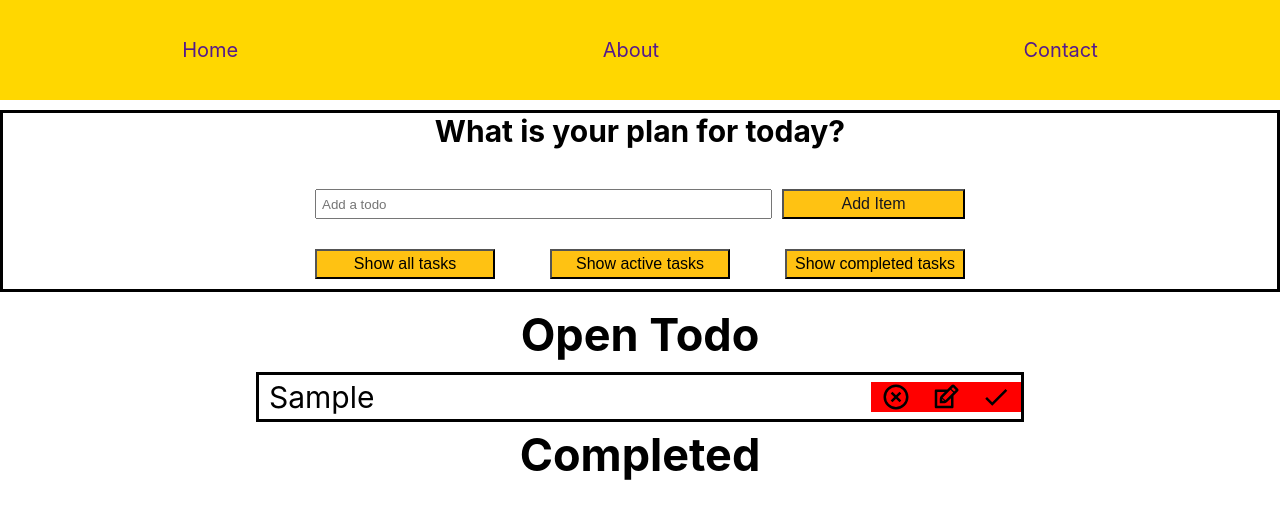
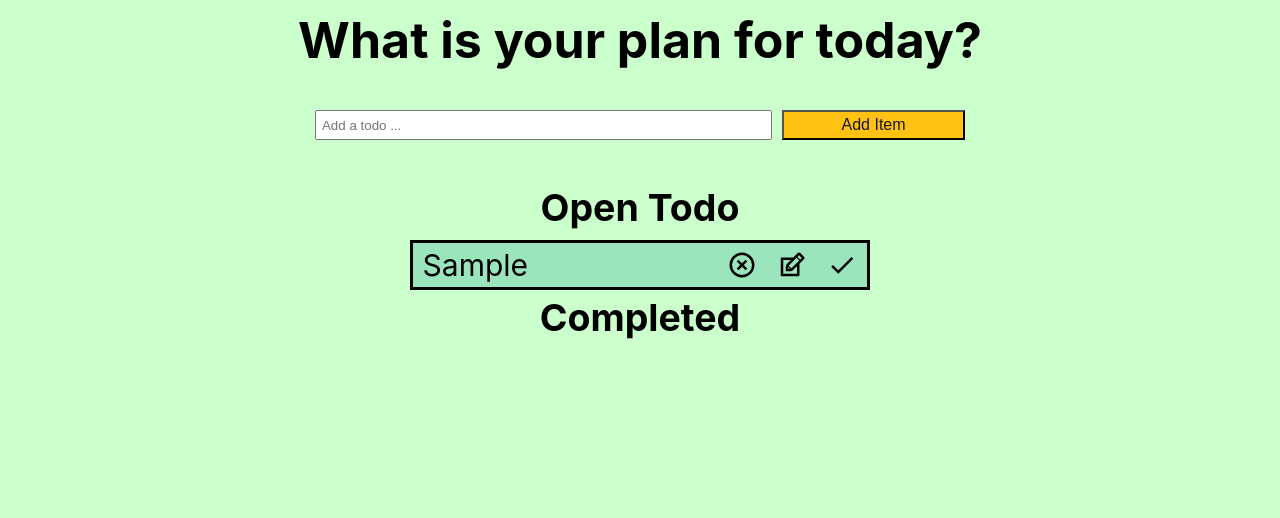
Before and after one commit to Moh-Khosravi/To-Do-App-Frontend, a React (Create React App) app: page / in a window 1280 px wide. Both pictures are taken after typing "Sample" into the empty fields and a click on the button "Add Item". Shown: the top 518 px of the page. Built offline with nearby package versions, Linux system fonts and the light colour scheme.

Commit message:
useReduce eingebaut

```diff
--- a/src/App.js
+++ b/src/App.js
@@ -1,25 +1,66 @@
-import { useState } from 'react';
-import Header from './components/Header';
+import { useReducer, useState } from 'react';
 import Form from './components/Form';
 import TodoBody from './components/TodoBody';
+import Popup from './components/Popup';
 /* import { openTodo } from './components/Form';
 import { completedTodo } from './components/Form'; */
 function App() {
-  const [input, setInput] = useState('');
-  const [list, setList] = useState([]);
-  const [edit, setEdit] = useState('');
+  function reducer(state, action) {
+    const newState = [...state];
+    if (action.type === 'remove') {
+      const newList = newState.filter((todo) => todo.title !== action.title);
+      return newList;
+    } else if (action.type === 'done') {
+      const newList = newState.map(item => {
+        if (item.title === action.title) {
+          return {...item, completed: !item.completed};
+        }
+        return item;
+      })
+      return newList;
+    } else if (action.type === 'add') {
+      const newList = [...newState, action];
+      return newList;
+    } else if (action.type === 'edit') {
+      setIsOpen(true);
+
+    }
+    return newState;
+  }
+
+  function onAdd(input) {
+    dispatch({type: 'add', title: input, completed: false});
+  }
+
+  function onRemove (title, completed) {
+    dispatch({type: 'remove', title: title, completed: completed});
+  }
+  function onDone (title, completed) {
+    dispatch({type: 'done', title: title, completed: completed});
+  }
+  function onEdit(title, completed) {
+    dispatch({type: 'edit', title: title, completed: completed});
+  }
+
+  const [list, dispatch] = useReducer(reducer, []);
+  const [isOpen, setIsOpen] = useState(false);
+
   return (
-    <div>
-      <Header />
+    <div className='container-app'>
+      {/* <Header /> */}
       <Form
-        input={input}
-        setInput={setInput}
-        list={list}
-        setList={setList}
+        onAdd={onAdd}
       />
       <TodoBody
         list={list}
-        setList={setList}
+        onRemove={onRemove}
+        onDone={onDone}
+        onEdit={onEdit}
+        setIsOpen={setIsOpen}
+      />
+      <Popup
+        trigger={isOpen}
+        setIsOpen={setIsOpen}
       />
     </div>
   );
--- a/src/components/Form.js
+++ b/src/components/Form.js
@@ -1,12 +1,12 @@
 import '../scss/Form.scss';
-
+import { useState } from 'react';
 /* const restoredItem = localStorage.getItem('todo');
 const todo = restoredItem ? JSON.parse(restoredItem) : [];
 export const openTodo = todo.filter(item => !item.completed);
 export const completedTodo = todo.filter(item => item.completed); */
 
-function Form({ input, setInput, list, setList }) {
-
+function Form({ onAdd }) {
+  const [input, setInput] = useState('');
 
   function handleChange(event) {
     setInput(event.target.value);
@@ -15,28 +15,18 @@ function Form({ input, setInput, list, setList }) {
     event.preventDefault();
     setInput('');
   }
-  function addToList () {
-    if (input === '') {
-      return;
-    }
-    setList([...list, {title: input, completed: false}]);
-    /* todo.push({title: input, completed: false});
-    localStorage.setItem('todo', JSON.stringify(todo)); */
-  };
 
+  function handleAdd () {
+    onAdd(input);
+  }
   return (
     <div className="main-container" >
       <div className="container-form">
         <h1>What is your plan for today?</h1>
         <form className="container-input" onSubmit={handleSubmit}>
-          <input type="text" className="inputItem" placeholder="Add a todo" value={input} onChange={handleChange}/>
-          <button className="btn-add" onClick={addToList}>Add Item</button>
+          <input type="text" className="inputItem" placeholder="Add a todo ..." value={input} onChange={handleChange}/>
+          <button className="btn-add" onClick={handleAdd}>Add Item</button>
         </form>
-        <div id="btn-container">
-          <button className="btn clear">Show all tasks</button>
-          <button className="show-active">Show active tasks</button>
-          <button className="show-complete">Show completed tasks</button>
-        </div>
       </div>
     </div>
   );
--- a/src/components/Header.js
+++ b/src/components/Header.js
@@ -1,4 +1,4 @@
-import '../scss/header.scss';
+/* import '../scss/header.scss';
 function Header () {
   return(
     <ul className="navigation-bar">
@@ -9,4 +9,4 @@ function Header () {
   )
 }
 
-export default Header;
+export default Header; */
--- /dev/null
+++ b/src/components/Popup.js
@@ -0,0 +1,20 @@
+import React from 'react'
+import '../scss/popup.scss'
+
+function Popup({ trigger, setIsOpen }) {
+
+  return (trigger) ? (
+    <div className='popup'>
+      <h2>Update your item ...</h2>
+      <form action="" className='popup-form'>
+        <input type="text" className="inputItem" />
+        <div className='popup-btn'>
+          <button className="btn-update" >update</button>
+          <button className='btn-close' onClick={()=> setIsOpen(false)}>Close</button>
+        </div>
+      </form>
+    </div>
+  ) : '';
+}
+
+export default Popup;
--- a/src/components/TodoBody.js
+++ b/src/components/TodoBody.js
@@ -1,7 +1,7 @@
 import '../scss/todoBody.scss'
 import TodoItem from './TodoItem';
 
-function TodoBody({ list, setList}) {
+function TodoBody({ list, onRemove, onDone, onEdit, setIsOpen }) {
 
   const todos = list;
   const openTodo = todos.filter(item => !item.completed);
@@ -9,7 +9,14 @@ function TodoBody({ list, setList}) {
 
   function createLi(param) {
     return param.map((todo, index) => (
-      <TodoItem todo={todo} list={list} setList={setList} key={index}/>
+      <TodoItem
+      todo={todo}
+      onRemove={onRemove}
+      onDone={onDone}
+      onEdit={onEdit}
+      setIsOpen={setIsOpen}
+      key={index}
+      />
     ))
   }
 
--- a/src/components/TodoItem.js
+++ b/src/components/TodoItem.js
@@ -2,36 +2,29 @@ import React from 'react';
 import {RiCloseCircleLine} from 'react-icons/ri';
 import {TiEdit} from 'react-icons/ti';
 import {MdDone} from 'react-icons/md';
+import colorGenerator from './randomColor';
+function TodoItem({ todo, onRemove, onDone, onEdit, setIsOpen, key}) {
 
-function TodoItem({ todo, list, setList}) {
+  let { title, completed } = todo;
 
-  let {title, completed} = todo;
-
-  function handleComplete() {
-    setList(
-      list.map(item => {
-        if (item.title === title) {
-          return {...item, completed: !completed}
-        }
-        return item;
-      })
-    )
+  function handleDelete () {
+    onRemove(title, completed);
   }
-
-  function handleDelete() {
-    setList(list.filter(item => item.title !== title));
+  function handleDone () {
+    onDone(title, completed);
   }
-
-  function handleEdit() {
-    console.log('edit');
+  function handleEdit () {
+    onEdit(title, completed);
   }
+  const color = colorGenerator();
+  const id = title + key;
   return (
-    <li className={title}>
+    <li className={title} key={id} style={{backgroundColor: color}}>
       <span>{title}</span>
       <div className="container-icons">
         <RiCloseCircleLine className="close" onClick={handleDelete}/>
-        <TiEdit className="edit" onClick={handleEdit}/>
-        <MdDone className="done" onClick={handleComplete}/>
+        <TiEdit className="edit" onClick={() => setIsOpen(true)}/>
+        <MdDone className="done" onClick={handleDone}/>
       </div>
     </li>
   )
--- /dev/null
+++ b/src/components/randomColor.js
@@ -0,0 +1,9 @@
+function colorGenerator() {
+  function c() {
+    var hex = Math.floor(Math.random()*256).toString(16);
+    return ("0"+String(hex)).slice(-2);
+  }
+  return "#"+c()+c()+c()+'50';
+}
+
+export default colorGenerator;
--- a/src/index.scss
+++ b/src/index.scss
@@ -1,5 +1,9 @@
 html {
   font-size: 62.5%;
+  display: flex;
+  flex-direction: column;
+  justify-content: center;
+  align-items: center;
 }
 * {
   margin: 0;
@@ -7,7 +11,10 @@ html {
   box-sizing: border-box;
 }
 body {
+  width: 60vw;
+  height: 100%;
   margin: 0;
+  background-color: #cbffcb;
   font-family: -apple-system, BlinkMacSystemFont, 'Segoe UI', 'Roboto', 'Oxygen',
     'Ubuntu', 'Cantarell', 'Fira Sans', 'Droid Sans', 'Helvetica Neue',
     sans-serif;
@@ -19,3 +26,10 @@ code {
   font-family: source-code-pro, Menlo, Monaco, Consolas, 'Courier New',
     monospace;
 }
+
+.container-app {
+  display: flex;
+  flex-direction: column;
+  justify-content: center;
+  align-items: center;
+}
--- a/src/scss/Form.scss
+++ b/src/scss/Form.scss
@@ -6,9 +6,9 @@ $btnGold: #ffc212;
   flex-direction: column;
   justify-content: center;
   .container-form{
-    border-style: solid;
+    /* border-style: solid; */
     h1 {
-      font-size: 3rem;
+      font-size: 5rem;
       text-align: center;
     }
     .container-input{
@@ -36,20 +36,5 @@ $btnGold: #ffc212;
         color: #171721;
       }
     }
-    #btn-container {
-      display: flex;
-      justify-content: space-between;
-      align-items: center;
-      width: 65rem;
-      margin: auto;
-      margin-bottom: 10px;
-      button{
-        background-color: $btnGold;
-        font-size: 1.6rem;
-        height: 3rem;
-        width: 18rem;
-      }
-
-    }
   }
 }
--- /dev/null
+++ b/src/scss/popup.scss
@@ -0,0 +1,51 @@
+.popup {
+  width: 40vw;
+  height: 30vh;
+  background: rgba(0, 0, 0, 0.5);
+  z-index: 9999;
+  display: flex;
+  flex-direction: column;
+  justify-content: center;
+  align-items: center;
+  border-radius: 2rem;
+  h2{
+    color: white;
+    font-size: 3rem;
+    margin-bottom: 3rem;
+  }
+  form {
+    display: flex;
+    flex-direction: column;
+    align-items: center;
+    input {
+      width: 20vw;
+      height: 3rem;
+      border:none;
+      border-radius: 10px;
+      padding-left: 1rem;
+      font-size: 2rem;
+    }
+    .popup-btn {
+      display: flex;
+      justify-content: space-around;
+      margin-top: 2rem;
+      width: 100%;
+
+      .btn-update {
+        width: 8vw;
+        height: 3rem;
+        margin-right: 1rem;
+        background-color: gold;
+        border-radius: 1rem;
+        border: none;
+      }
+      .btn-close{
+        width: 8vw;
+        height: 3rem;
+        background-color: red;
+        border-radius: 1rem;
+        border: none;
+      }
+    }
+  }
+}
--- a/src/scss/todoBody.scss
+++ b/src/scss/todoBody.scss
@@ -1,14 +1,19 @@
 .container-todobody{
-  font-size: 3rem;
-  width: 100vw;
-  text-align: center;
+  display: flex;
+  flex-direction: column;
+  justify-content: center;
+  align-items: center;
+  font-size: 2.5rem;
   h2{
     margin-top: 5px;
   }
   ul {
-    width: 100%;
+    width: 60vw;
     display: flex;
     justify-content: center;
+    flex-direction: column;
+    align-items: center;
+    font-size: 3rem;
     li {
       margin-top: 1rem;
       list-style: none;
@@ -24,7 +29,6 @@
       .container-icons {
         display: flex;
         width: 150px;
-        background-color: red;
         justify-content: space-around;
       }
     }
```
